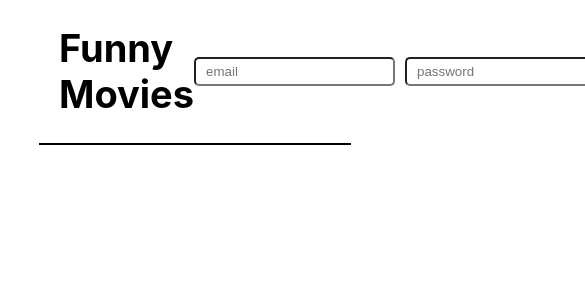
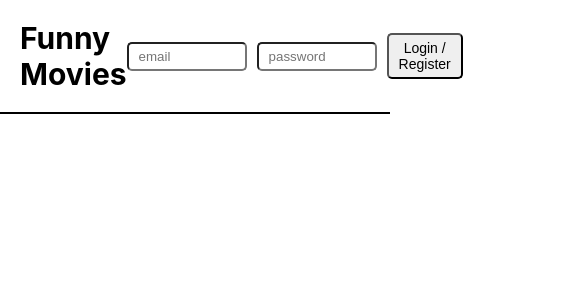
Before and after one commit to Antonio-Corleone/funnyMoviesProj, a Next.js app: page / in a window 390 px wide. Shown: the top 300 px of the page, 585 px wide, since content can reach past the window. Built offline with nearby package versions, Linux system fonts and the light colour scheme; no server answers; the database is empty.

Commit message:
Adding responsive

```diff
--- a/components/home-page/movie-card.module.css
+++ b/components/home-page/movie-card.module.css
@@ -20,3 +20,15 @@
   font-size: 25px;
   margin: 10px 0;
 }
+@media only screen and (max-width: 1024px){
+  .itemRight{
+    padding: 0 20px;
+    font-size: 1.125rem;
+  }
+}
+@media only screen and (max-width: 992px){
+  .itemRight{
+    padding: 0 20px;
+    font-size: 1rem;
+  }
+}
--- a/components/layout/form-login.js
+++ b/components/layout/form-login.js
@@ -3,8 +3,6 @@ import { signIn } from 'next-auth/client';
 import { useRouter } from 'next/router';
 
 import classes from './form-login.module.css';
-
-
 
 function FormLogin(props) {
   const [errorMessage, setErrorMessage] = useState('')
@@ -24,7 +22,7 @@ function FormLogin(props) {
     const data = await response.json();
     if (!response.ok) {
       setErrorMessage(data?.content?.error)
-      throw new Error(data.message || 'Something went wrong')
+      throw new Error(data?.content || 'Something went wrong')
     }
     if (data?.content?.isLogin) {
       const result = await signIn('credentials', {
--- a/components/layout/form-login.module.css
+++ b/components/layout/form-login.module.css
@@ -25,3 +25,18 @@
   left: 10px;
   color: red;
 }
+@media only screen and (max-width: 1024px){
+  .button{
+    font-size: 14px;
+  }
+}
+@media only screen and (max-width: 991px){
+  .controls input{
+    width: 150px;
+  }
+}
+@media only screen and (max-width: 768px){
+  .controls input{
+    width: 120px;
+  }
+}
--- a/components/layout/layout.module.css
+++ b/components/layout/layout.module.css
@@ -3,3 +3,27 @@
   margin: auto;
   padding: 40px;
 }
+@media only screen and (max-width: 1280px){
+  .main{
+    width: 90%;
+    padding: 20px;
+  }
+}
+@media only screen and (max-width: 1024px){
+  .main{
+    width: 95%;
+    padding: 10px;
+  }
+}
+@media only screen and (max-width: 992px){
+  .main{
+    width: 95%;
+    padding: 0px;
+  }
+}
+@media only screen and (max-width: 768px){
+  .main{
+    width: 100%;
+    padding: 0px;
+  }
+}
--- a/components/layout/logo.module.css
+++ b/components/layout/logo.module.css
@@ -1,3 +1,8 @@
 .logo {
   font-size: 38px;
 }
+@media only screen and (max-width: 991px){
+  .logo {
+    font-size: 30px;
+  }
+}
--- a/components/layout/logout.module.css
+++ b/components/layout/logout.module.css
@@ -12,3 +12,8 @@
   border-radius: 5px;
   cursor: pointer;
 }
+@media only screen and (max-width: 1024px){
+  .item button{
+    font-size: 14px;
+  }
+}
--- a/components/layout/main-navigation.module.css
+++ b/components/layout/main-navigation.module.css
@@ -7,3 +7,13 @@
   padding: 0 20px;
   border-bottom: 2px solid black;
 }
+@media only screen and (max-width: 1280px){
+  .header{
+    width: 90%;
+  }
+}
+@media only screen and (max-width: 991px){
+  .header{
+    width: 100%;
+  }
+}
--- a/pages/api/auth/user-login.js
+++ b/pages/api/auth/user-login.js
@@ -39,13 +39,13 @@ async function handler(req, res) {
         try {
           await storeCollection(client, 'users', newUser);
         } catch (error) {
-          res.status(500).json({ message: error.message || 'Some thing went wrong' })
+          res.status(500).json({ content: { message: error.message || 'Some thing went wrong' } })
           client.close();
           return
         }
       }
     } catch (error) {
-      res.status(500).json({ message: error.message || 'Some thing went wrong' })
+      res.status(500).json({ content:{message: error.message || 'Some thing went wrong'} })
       client.close();
       return
     }
```
